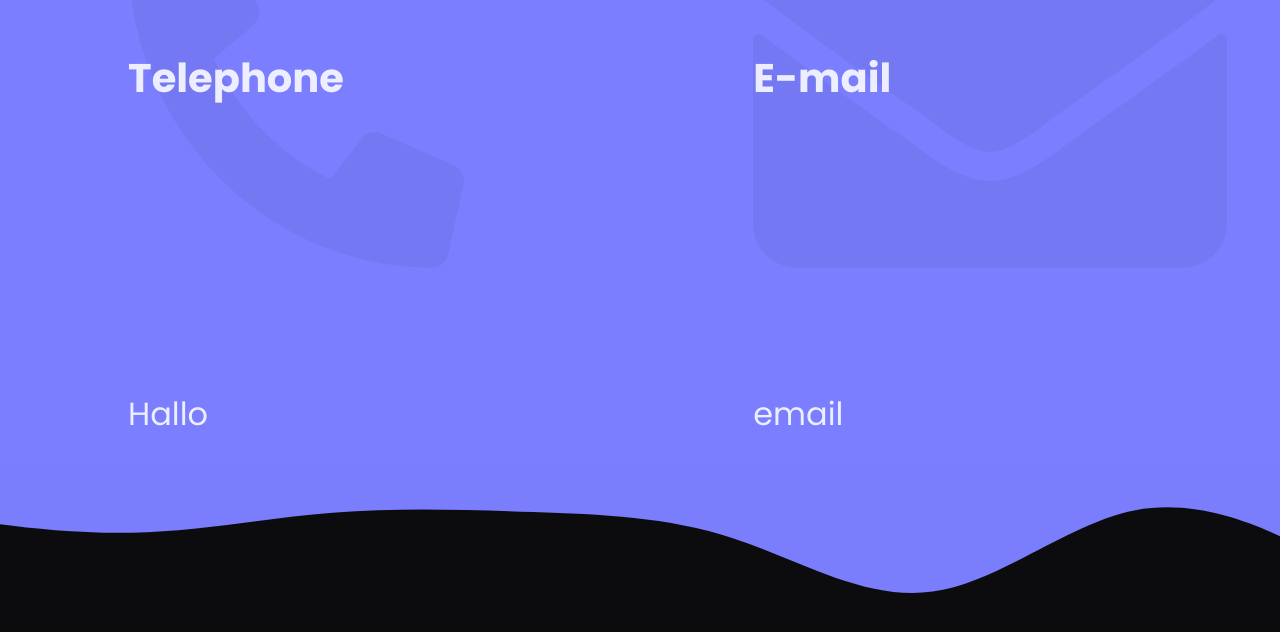
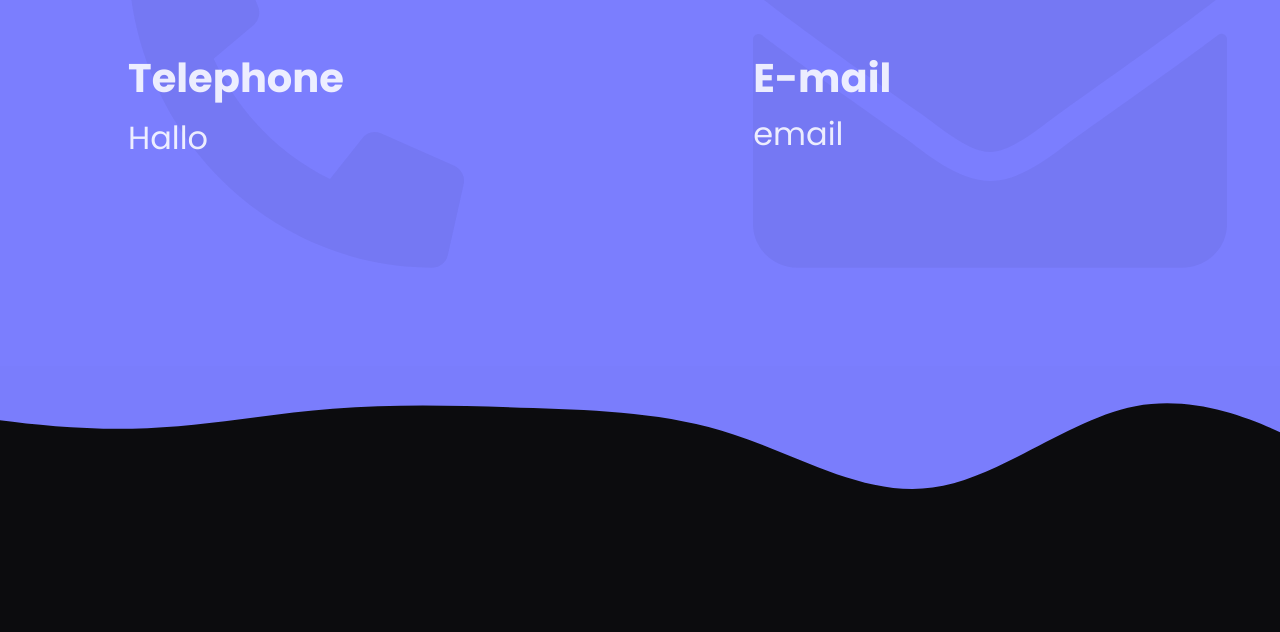
Before and after one commit to Sumis34/Home-Page, a React (Create React App) app: page / in a window 1280 px wide. Shown: the part 2306-2938 px from the top of the page. Built offline with nearby package versions, Linux system fonts and the light colour scheme.

Commit message:
underline animation

```diff
--- a/src/App.scss
+++ b/src/App.scss
@@ -18,3 +18,33 @@ button.primary {
         transition: 0.4s;
     }
 }
+
+.underline {
+    display: block;
+    width: fit-content;
+    position: relative;
+    padding: 0.1em 0;
+    overflow: hidden;
+    &::after {
+        content: '';
+        position: absolute;
+        bottom: 0;
+        left: 0;
+        width: 100%;
+        height: 0.2em;
+        background-color: $text-0;
+        opacity: 0;
+        transition: opacity 300ms, transform 300ms;
+    }
+    &:hover::after,
+    &:focus::after {
+        opacity: 1;
+        transform: translate3d(0, 0.0em, 0);
+    }
+    &::after {
+        transform: translate3d(-100%, 0, 0);
+    }
+    &:focus::after {
+        transform: translate3d(0, 0, 0);
+    }
+}
--- a/src/pages/Home/home.scss
+++ b/src/pages/Home/home.scss
@@ -59,6 +59,9 @@ section {
         color: $text-1;
         text-decoration: none;
         font-size: 2em;
+        &:hover {
+            color: $text-1;
+        }
     }
 }
 
--- a/src/pages/Home/sections/contact.js
+++ b/src/pages/Home/sections/contact.js
@@ -21,12 +21,12 @@ export default function contact() {
                             <div className="phone">
                                 <img src={phone} alt="phone" className="contact-icon" />
                                 <h3>Telephone</h3>
-                                <a href="#">Hallo</a>
+                                <a href="#" className="underline">Hallo</a>
                             </div>
                             <div className="email">
                                 <img src={email} alt="email" className="contact-icon" />
                                 <h3>E-mail</h3>
-                                <a href="#">email</a>
+                                <a href="#" className="">email</a>
                             </div>
                         </div>
                     </div>
--- a/src/pages/Home/sections/contact.scss
+++ b/src/pages/Home/sections/contact.scss
@@ -31,6 +31,7 @@ section#contact {
         a,
         h3 {
             transform: translateY(-7em);
+            position: absolute;
         }
     }
     .contact-icon {
```
Also changed, not shown: public/nk-logo_dark.png (added).
